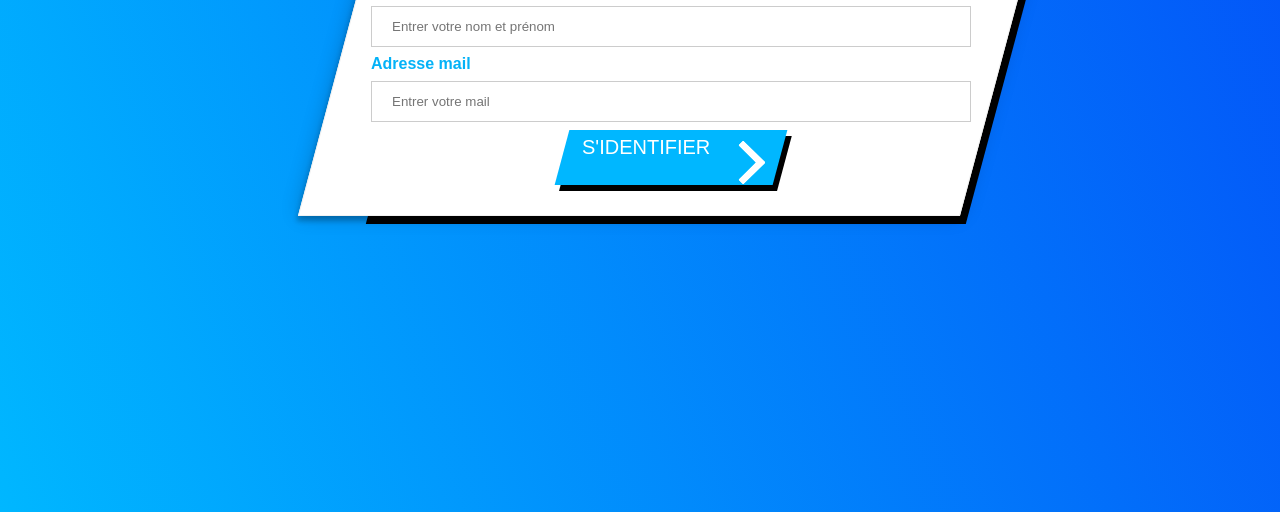
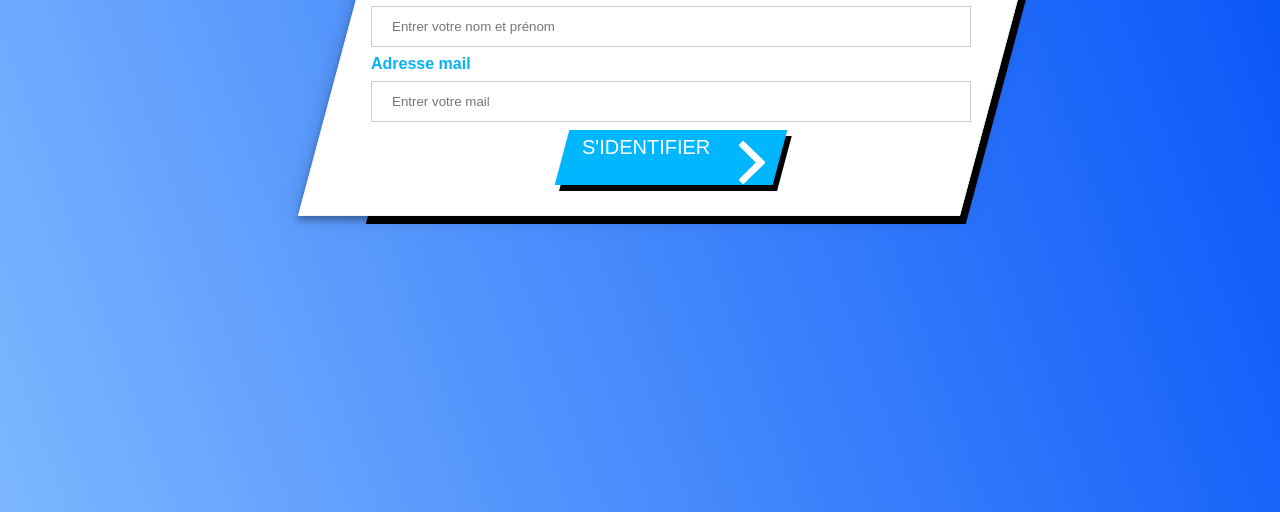
Before and after one commit to guessas13/TPhtml, a plain HTML site: page index.html in a window 1280 px wide. Shown: the part 288-800 px from the top of the page. Drawn offline with Linux system fonts and the light colour scheme.

Commit message:
Update acceuilConexion.css

```diff
--- a/acceuilConexion.css
+++ b/acceuilConexion.css
@@ -1,5 +1,5 @@
 body{
-    background: linear-gradient(70deg, rgb(0, 183, 255), rgb(3, 81, 248));
+    background: linear-gradient(70deg, rgb(124, 183, 255), rgb(3, 81, 248));
 }
 
 
```
